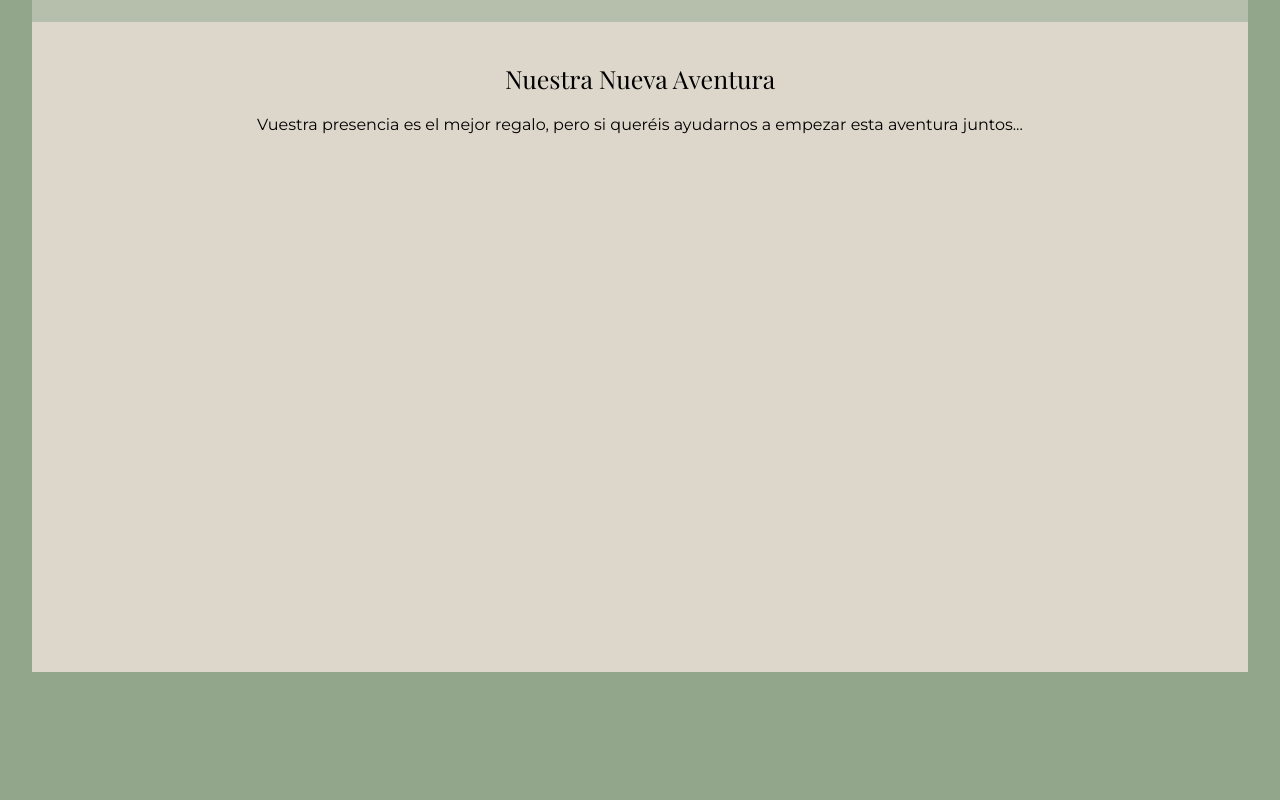
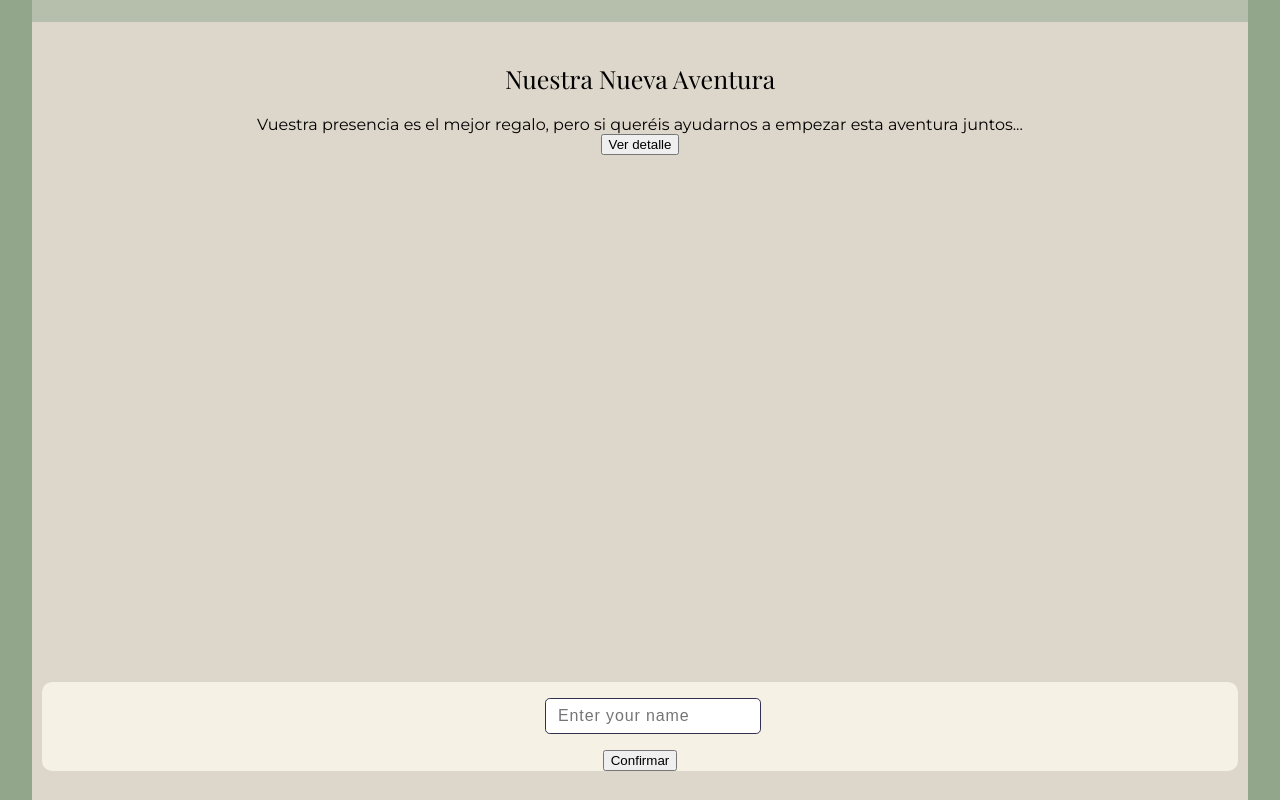
Before and after one commit to davidpa2/BodaEmaLidia, an Angular app: page / in a window 1280 px wide. Shown: the part 1740-2540 px from the top of the page. Before the commit the page ends 2412 px from the top, so only its background shows below. Built offline with nearby package versions, Linux system fonts and the light colour scheme; a web font is replaced by a local one.

Commit message:
chore(app): Added styles and assistance-form component
Co-authored-by: Sabrina Ojea <SabrinaOC@users.noreply.github.com>

```diff
--- a/src/app/app.html
+++ b/src/app/app.html
@@ -46,11 +46,18 @@
     </div>
   </div>
 
+  <!-- Regalos -->
   <div class="section" style="background-color:#ddd6ca">
     <div class="" style=" margin-top:25px; margin-bottom: 35px; display: flex;
     justify-content: center; flex-direction: column; align-items: center; padding: 0 20px; text-align: center;">
       <div class="playfair-display-500 sectionTitle" style="margin-bottom: 20px;">Nuestra Nueva Aventura</div>
       <div>Vuestra presencia es el mejor regalo, pero si queréis ayudarnos a empezar esta aventura juntos...</div>
+      <button>Ver detalle</button>
     </div>
   </div>
+
+  <!-- Confirmacion asistencia subyugao -->
+  <div class="section" style="background-color:#ddd6ca">
+    <app-assistance-form></app-assistance-form>
+  </div>
 </div>
--- a/src/app/app.scss
+++ b/src/app/app.scss
@@ -1,3 +1,4 @@
+@use '../variables.scss' as vars;
 #mainContainer {
     display: flex;
     flex-direction: column;
@@ -22,10 +23,10 @@
 }
 
 #invitationCardLayout {
-    background-color: #f5f1e5;
+    background-color: vars.$light;
     width: 80%;
     text-align: center;
-    border: 0.1px solid #f5f1e5;
+    border: 0.1px solid vars.$light;
     background-color: transparent;
     padding: 4px;
     margin: 35px 0
@@ -69,7 +70,7 @@
     display: inline-block;
     padding: 0 6px;
     bottom: 6px;
-    background-color: #f5f1e5;
+    background-color: vars.$light;
     /* Debe coincidir con el fondo de tu página */
     font-size: 22px;
 }
@@ -87,6 +88,10 @@
 .sectionCentered {
     display: flex;
     justify-content: center;
+}
+
+#btnDetail {
+    background-color: red;
 }
 
 
@@ -113,3 +118,64 @@
         width: 65%;
     }
 }
+
+
+
+
+// FORMULARIO
+
+.appButton {
+    position: relative;
+    font-family: inherit;
+    font-weight: 500;
+    font-size: 18px;
+    letter-spacing: 0.05em;
+    border-radius: 0.8em;
+    cursor: pointer;
+    border: none;
+    background: linear-gradient(to right, vars.$green, vars.$light);
+    color: ghostwhite;
+    overflow: hidden;
+}
+
+.appButton svg {
+    width: 1.2em;
+    height: 1.2em;
+    margin-right: 0.5em;
+}
+
+.appButton span {
+    position: relative;
+    z-index: 10;
+    transition: color 0.4s;
+    display: inline-flex;
+    align-items: center;
+    padding: 0.8em 1.2em 0.8em 1.05em;
+}
+
+.appButton::before,
+.appButton::after {
+    position: absolute;
+    top: 0;
+    left: 0;
+    width: 100%;
+    height: 100%;
+    z-index: 0;
+}
+
+.appButton::before {
+    content: "";
+    background: vars.$green;
+    width: 120%;
+    left: -10%;
+    transform: skew(30deg);
+    transition: transform 0.4s cubic-bezier(0.3, 1, 0.8, 1);
+}
+
+.appButton:hover::before {
+    transform: translate3d(100%, 0, 0);
+}
+
+.appButton:active {
+    transform: scale(0.95);
+}
--- a/src/app/app.ts
+++ b/src/app/app.ts
@@ -2,10 +2,11 @@ import { Component, OnInit, signal } from '@angular/core';
 import { RouterOutlet } from '@angular/router';
 import { WeddingProgram } from './components/wedding-program/wedding-program';
 import { Countdown } from './components/countdown/countdown';
+import { AssistanceForm } from './components/assistance-form/assistance-form';
 
 @Component({
   selector: 'app-root',
-  imports: [RouterOutlet, WeddingProgram, Countdown],
+  imports: [RouterOutlet, WeddingProgram, Countdown, AssistanceForm],
   templateUrl: './app.html',
   styleUrl: './app.scss'
 })
--- /dev/null
+++ b/src/app/components/assistance-form/assistance-form.html
@@ -0,0 +1,12 @@
+<div class=""
+    style=" margin: 10px; display: flex;
+        justify-content: center; flex-direction: column; align-items: center; padding: 0 20px; text-align: center;  background-color: #f5f1e5; border-radius: 10px;">
+
+    <p class="inputContainer">
+        <input type="text" placeholder="Enter your name" name="text" id="text" class="inputField" autocomplete="name">
+        <!-- <label class="input-label" for="text">Name</label> -->
+    </p>
+
+
+    <button class="appButton">Confirmar</button>
+</div>
--- /dev/null
+++ b/src/app/components/assistance-form/assistance-form.scss
@@ -0,0 +1,55 @@
+.inputContainer {
+    --c-text: rgb(50, 50, 80);
+    --c-bg: rgb(252, 252, 252);
+    --c-outline: rgb(55, 45, 190);
+    display: grid;
+    gap: 1ch;
+    position: relative;
+    max-width: 190px;
+    font-family: 'Segoe UI', Tahoma, Geneva, Verdana, sans-serif;
+    color: black;
+}
+
+.inputField {
+    padding: 0.5em 0.75em;
+    border-radius: 0.3em;
+    border: 1px solid var(--c-border, currentColor);
+    color: var(--c-text);
+    font-size: 1rem;
+    letter-spacing: 0.1ch;
+    width: 100%;
+}
+
+.inputField:not(:placeholder-shown)+.input-label {
+    transform: translateY(-220%);
+    opacity: 1;
+}
+
+.inputField:invalid {
+    --c-border: rgb(230, 85, 60);
+    --c-text: rgb(230, 85, 60);
+    --c-outline: rgb(230, 85, 60);
+}
+
+.inputField:is(:disabled, :read-only) {
+    --c-border: rgb(150, 150, 150);
+    --c-text: rgb(170, 170, 170);
+}
+
+.inputField:is(:focus, :focus-visible) {
+    outline: 2px solid var(--c-outline);
+    outline-offset: 2px;
+}
+
+.input-label {
+    --timing: 200ms ease-in;
+    position: absolute;
+    left: 0;
+    top: 50%;
+    transition: transform var(--timing),
+        opacity var(--timing);
+    transform: translateY(-50%);
+    opacity: 0;
+    color: var(--c-text);
+    font-weight: 500;
+}
--- a/src/app/components/wedding-program/wedding-program.scss
+++ b/src/app/components/wedding-program/wedding-program.scss
@@ -1,3 +1,5 @@
+@use '../../../variables.scss' as vars;
+
 .weddingProgram {
     height: 500px;
     // width: 35%;
@@ -29,11 +31,11 @@
     right: 50%;
     left: 50%;
     height: 500px;
-    color: #92a68b;
+    color: vars.$green;
     font-size: 20px;
 }
 
 #dotsLine {
-    border: solid 1.5px #444441;
+    border: solid 1.5px vars.$darkBrown;
     margin-right: 25px;
 }
--- a/src/styles.scss
+++ b/src/styles.scss
@@ -1,11 +1,13 @@
 /* You can add global styles to this file, and also import other style files */
 
-$verde: #92a68b;
-
+// $verde: #92a68b;
+// $marron: #ddd6ca;
+// $light: #f5f1e5;
+@use 'variables.scss' as *;
 
 
 body {
-    background-color: #92a68b;
+    background-color: $green;
     margin: 0;
     font-family: "Montserrat", sans-serif;
     font-optical-sizing: auto;
--- /dev/null
+++ b/src/variables.scss
@@ -0,0 +1,4 @@
+$green: #92a68b;
+$dlightBrown: #ddd6ca;
+$light: #f5f1e5;
+$darkBrown: #444441;
```
Also changed, not shown: src/app/components/assistance-form/assistance-form.ts (added, +11 -0 lines), 1 other file (tests, documents, lock files or other folders).
